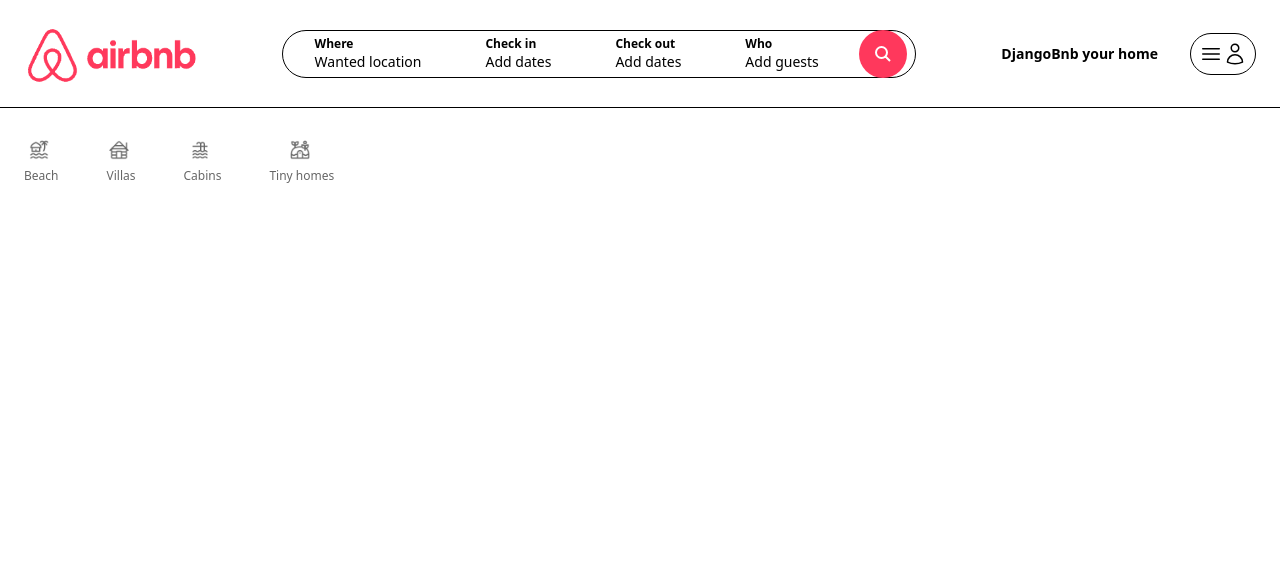
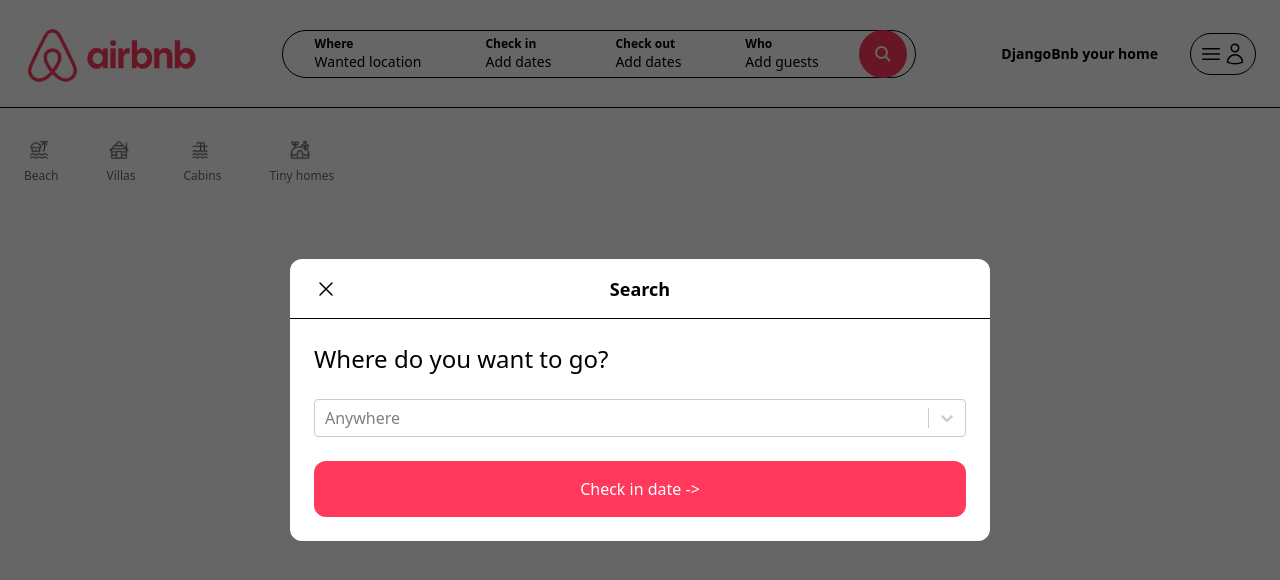
Before and after one commit to prteodoro/djangobnb, a Next.js app: page / in a window 1280 px wide. Both pictures are taken after a click on the element 598 px from the left and 53 px from the top of the page. Shown: the top 580 px of the page. Built offline with nearby package versions, Linux system fonts and the light colour scheme; no server answers; what world-countries would draw is missing.

Commit message:
Set up search filters
Modal for search filter, Country search, Calendar for check in / check out dates

```diff
--- a/app/components/forms/CustomButton.tsx
+++ b/app/components/forms/CustomButton.tsx
@@ -12,7 +12,7 @@
     return (
         <div
             onClick={onClick}
-            className={`py-4 bg-airbnb hover:bg-airbnbDark text-white text-center rounded-xl transition cursor-pointer ${className}`}
+            className={`w-full py-4 bg-airbnb hover:bg-airbnbDark text-white text-center rounded-xl transition cursor-pointer ${className}`}
         >
             {label}
         </div>
--- /dev/null
+++ b/app/components/hooks/useSearchModal.ts
@@ -0,0 +1,39 @@
+import { create } from "zustand";
+
+export type SearchQuery = {
+    country: string
+    checkIn: Date | null
+    checkOut: Date | null
+    guests: Number
+    bathrooms: Number
+    bedrooms: Number
+    category: string
+}
+
+interface SearchModalStore {
+    isOpen: boolean
+    step: string
+    open: (step: string) => void
+    close: () => void
+    query: SearchQuery
+    setQuery: (query: SearchQuery) => void
+}
+
+const useSearchModal = create<SearchModalStore>((set) => ({
+    isOpen: false,
+    step: '',
+    open: (step) => set({ isOpen: true, step: step}),
+    close: () => set({ isOpen: false}),
+    setQuery: (query: SearchQuery) => set({query: query}),
+    query: {
+        country: '',
+        checkIn: null,
+        checkOut: null,
+        guests: 1,
+        bedrooms: 0,
+        bathrooms: 0,
+        category: ''
+    }
+}))
+
+export default useSearchModal
--- /dev/null
+++ b/app/components/modals/SearchModal.tsx
@@ -0,0 +1,120 @@
+'use client'
+import Modal from "./Modal";
+import { useState } from 'react'
+import { Range } from "react-date-range";
+import DatePicker from "../forms/Calendar";
+import CustomButton from "../forms/CustomButton";
+import useSearchModal from "../hooks/useSearchModal";
+import SelectCountry, {SelectCountryValue} from '../forms/SelectCountry'
+
+const initialDateRange = {
+    startDate: new Date(),
+    endDate: new Date(),
+    key: 'selection'
+}
+
+const SearchModal = () => {
+    let content = (<></>)
+    const searchModal = useSearchModal()
+    const [country, setCountry] = useState<SelectCountryValue>()
+    const [dateRange, setDateRange] = useState<Range>(initialDateRange)
+
+    //
+    // Set date range
+
+    const _setDateRange = (selection: Range) => {
+        if (searchModal.step === 'checkin') {
+            searchModal.open('checkout')
+        } else if (searchModal.step === 'checkout') {
+            searchModal.open('details')
+        }
+
+        setDateRange(selection)
+    }
+
+    //
+    // Contents
+
+    const contentLocation = (
+        <>
+            <h2 className="mb-6 text-2xl"> Where do you want to go?</h2>
+
+            <SelectCountry
+                value={country}
+                onChange={(value) => setCountry(value as SelectCountryValue)}
+            />
+
+            <div className="mt-6 flex flex-row gap-4">
+                <CustomButton
+                    label="Check in date ->"
+                    onClick={() => searchModal.open('checkin')}
+                />
+            </div>
+        </>
+    )
+
+    const contentCheckin = (
+        <>
+            <h2 className="mb-6 text-2xl">When do you want to check in?</h2>
+
+            <DatePicker
+                value={dateRange}
+                onChange={(value) => _setDateRange(value.selection)}
+            />
+
+            <div className="mt-6 flex flex-row gap-4">
+                <CustomButton
+                    label="<- Location"
+                    onClick={() => searchModal.open('location')}
+                />
+
+                <CustomButton
+                    label="Check out date ->"
+                    onClick={() => searchModal.open('checkout')}
+                />
+            </div>
+        </>
+    )
+
+    const contentCheckout = (
+        <>
+            <h2 className="mb-6 text-2xl">When do you want to check out?</h2>
+
+            <DatePicker
+                value={dateRange}
+                onChange={(value) => _setDateRange(value.selection)}
+            />
+
+            <div className="mt-6 flex flex-row gap-4">
+                <CustomButton
+                    label="<- Check in date"
+                    onClick={() => searchModal.open('checkin')}
+                />
+
+                <CustomButton
+                    label="Details ->"
+                    onClick={() => searchModal.open('details')}
+                />
+            </div>
+        </>
+    )
+
+    if (searchModal.step == 'location') {
+        content = contentLocation
+    } else if (searchModal.step == 'checkin') {
+        content = contentCheckin
+    } else if (searchModal.step == 'checkout') {
+        content = contentCheckout
+    }
+
+    return (
+        <Modal
+            label="Search"
+            content={content}
+            close={searchModal.close}
+            isOpen={searchModal.isOpen}
+        />
+    )
+}
+
+export default SearchModal
--- a/app/components/navbar/SearchFilters.tsx
+++ b/app/components/navbar/SearchFilters.tsx
@@ -1,6 +1,15 @@
+'use client'
+
+import useSearchModal from "../hooks/useSearchModal";
+
 const SearchFilters = () => {
+    const searchModal = useSearchModal()
+
     return (
-        <div className="h-[48px] lg:h-[64] flex flex-row items-center justify-between border rounded-full">
+        <div
+            onClick={() => searchModal.open('location')}
+            className="h-[48px] lg:h-[64] flex flex-row items-center justify-between border rounded-full"
+        >
             <div className="hidden lg:block">
                 <div className="flex flex-row items-center justify-between">
                     <div className="cursor-pointer w-[250-px] h-[60px] px-8 flex  flex-col justify-center rounded-full hover:bg-gray-200">
--- a/app/layout.tsx
+++ b/app/layout.tsx
@@ -3,6 +3,7 @@
 import "./globals.css";
 import Navbar from "./components/navbar/Navbar";
 import LoginModal from "./components/modals/LoginModal";
+import SearchModal from "./components/modals/SearchModal";
 import SignupModal from "./components/modals/SignupModal";
 import AddPropertyModal from "./components/modals/AddPropertyModal";
 
@@ -43,6 +44,7 @@
         </div>
 
         <LoginModal />
+        <SearchModal />
         <SignupModal />
         <AddPropertyModal />
       </body>
```
